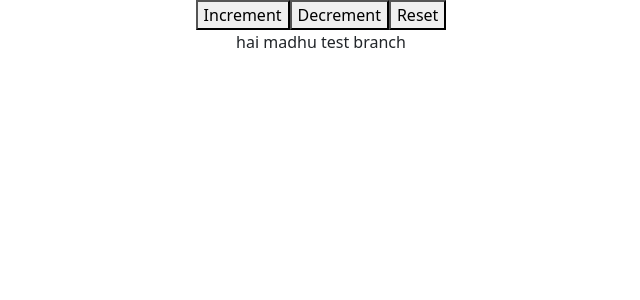
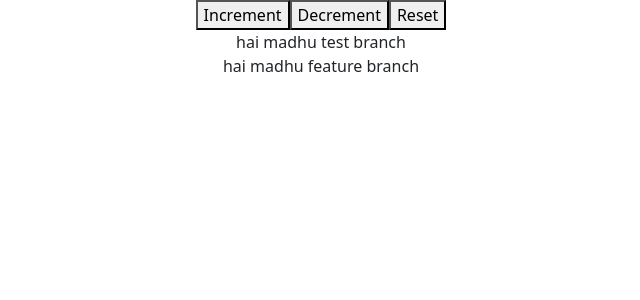
Before and after one commit to kvmadhu1/practice, a React (Create React App) app: page / in a window 1280 px wide. Shown: the top 300 px of the page, without its empty margins (319-959 px from the left). Built offline with nearby package versions, Linux system fonts and the light colour scheme.

Commit message:
feature chenges

```diff
--- a/src/App.js
+++ b/src/App.js
@@ -60,6 +60,7 @@ function App() {
 
       <CounterOne />
       <div>hai madhu test branch</div>
+      <div>hai madhu feature branch</div>
 
 
       {/* <UserContext.Provider value={'madhu k v'} >
```
